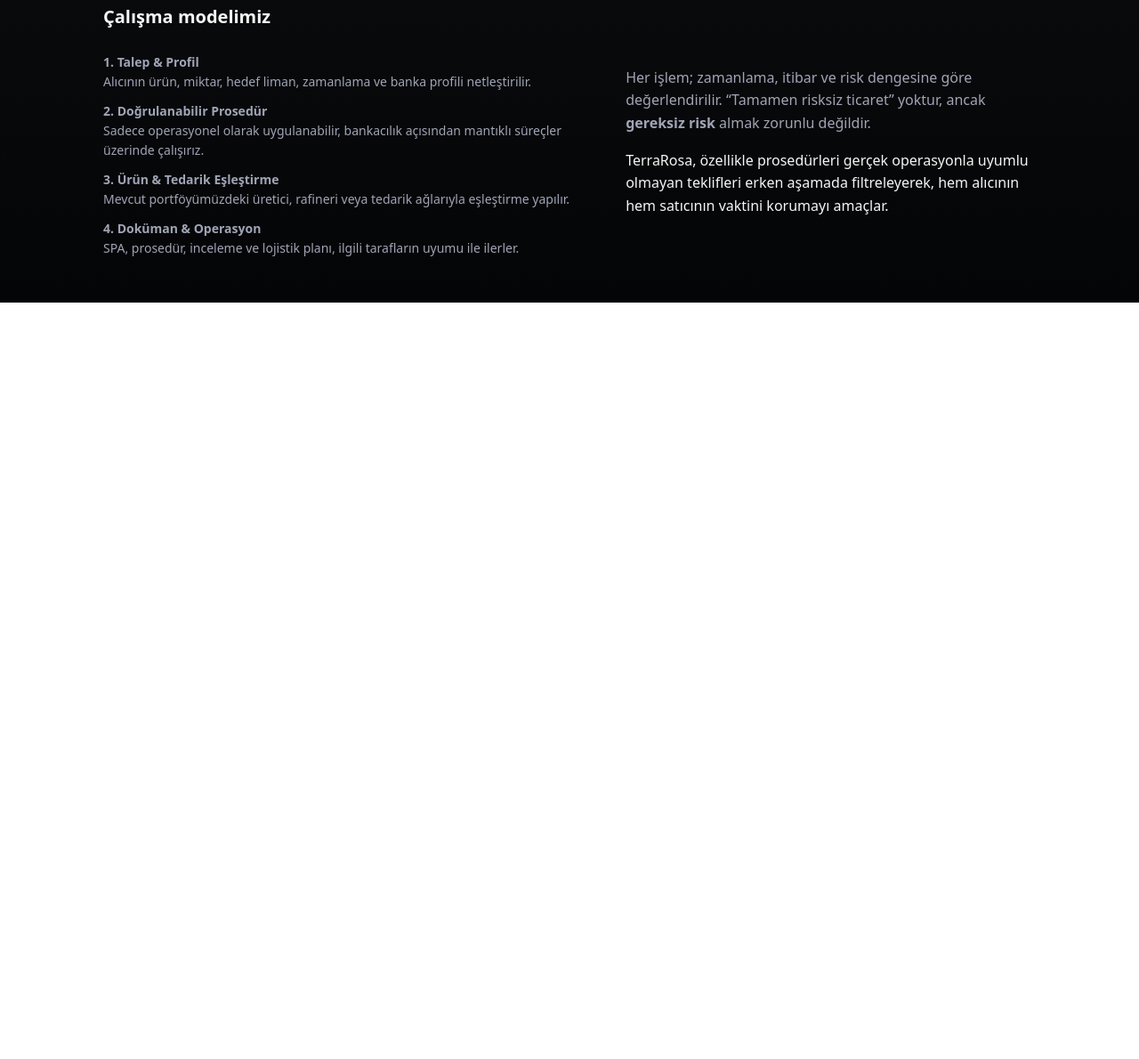
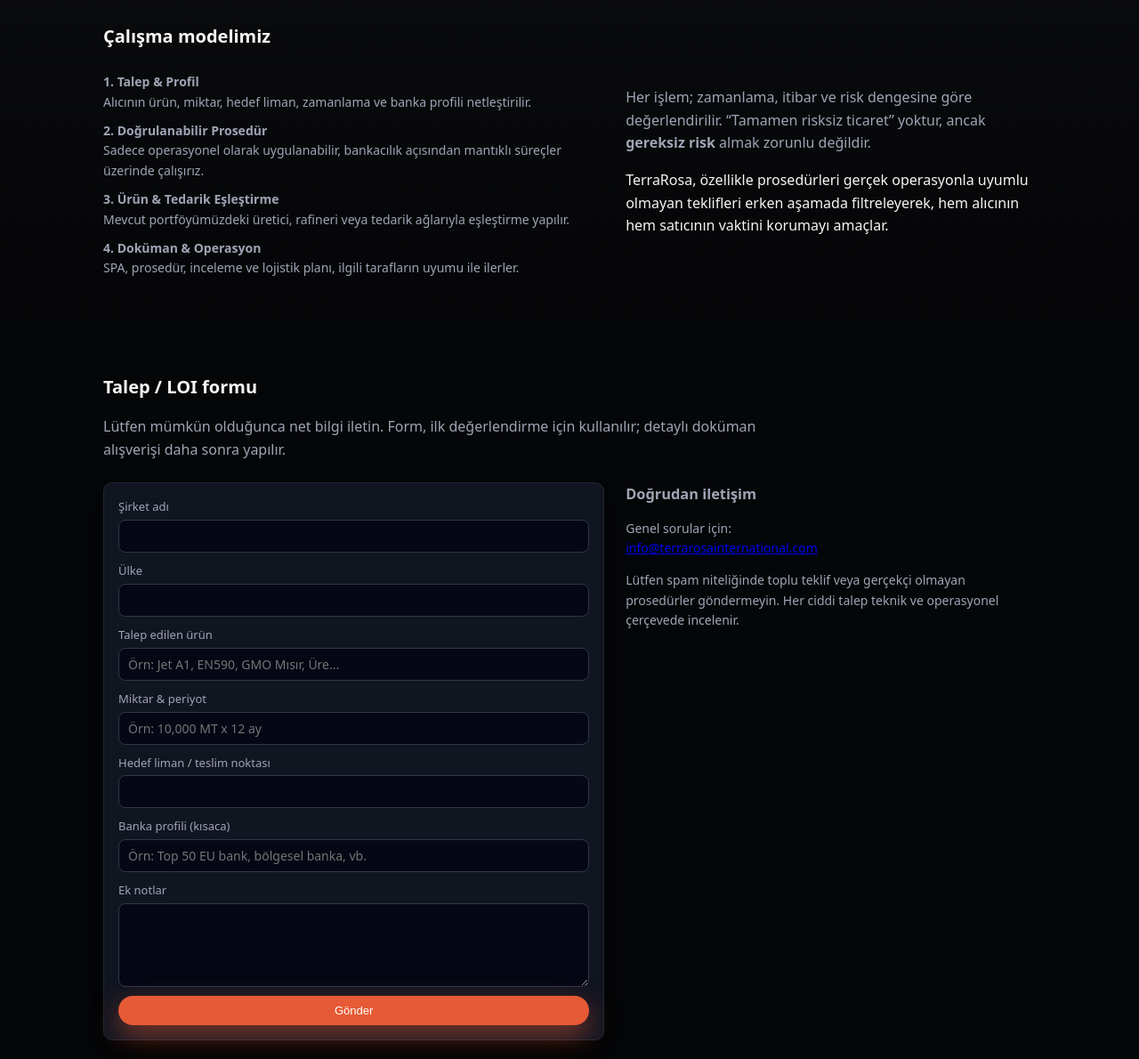
Before and after one commit to tariktoprakakalin/terrarosainternational.github.io, a plain HTML site: page index.html in a window 1280 px wide. Shown: the part 1607-2797 px from the top of the page at 89% size. Before the commit the page ends 1947 px from the top, so only its background shows below. Drawn offline with Linux system fonts and the light colour scheme.

Commit message:
Update index.html
cookiebot gtm falan

```diff
--- a/index.html
+++ b/index.html
@@ -1,13 +1,45 @@
 <!DOCTYPE html>
 <html lang="tr">
 <head>
+  <!-- Google Tag Manager -->
+  <script>(function(w,d,s,l,i){w[l]=w[l]||[];w[l].push({'gtm.start':
+  new Date().getTime(),event:'gtm.js'});var f=d.getElementsByTagName(s)[0],
+  j=d.createElement(s),dl=l!='dataLayer'?'&l='+l:'';j.async=true;j.src=
+  'https://www.googletagmanager.com/gtm.js?id='+i+dl;f.parentNode.insertBefore(j,f);
+  })(window,document,'script','dataLayer','GTM-NDSLG54H');</script>
+  <!-- End Google Tag Manager -->
+
+  <script src="https://web.cmp.usercentrics.eu/modules/autoblocker.js"></script>
+  <script id="usercentrics-cmp" src="https://web.cmp.usercentrics.eu/ui/loader.js" data-settings-id="uRzMeo-GwCge-z" async></script>
+
   <meta charset="UTF-8" />
-  <title>TerraRosa International</title>
   <meta name="viewport" content="width=device-width, initial-scale=1" />
-  <meta name="description" content="TerraRosa International - Global emtia tedarik ve ticaret ağı. Enerji, tarım ve endüstriyel ham maddelerde ürün odaklı çözümler.">
+  <title>TerraRosa International – Global Emtia Tedarik ve Ticaret Ağı</title>
+  <meta name="description" content="Enerji, tarım ve endüstriyel hammaddelerde ürün odaklı global tedarik ve ticaret ağı. Doğrulanmış tedarikçiler ve gerçek talep için TerraRosa International.">
+  <meta name="robots" content="index, follow">
+
+  <link rel="alternate" href="https://terrarosainternational.com/index.html" hreflang="tr" />
+  <link rel="alternate" href="https://terrarosainternational.com/en.html" hreflang="en" />
+
+  <meta property="og:title" content="TerraRosa International – Global Emtia Tedarik ve Ticaret Ağı">
+  <meta property="og:description" content="Ürün odaklı, prosedür filtresi güçlü bağımsız ticaret ağı. Enerji, tarım ve endüstriyel hammaddeler.">
+  <meta property="og:url" content="https://terrarosainternational.com/">
+  <meta property="og:image" content="https://terrarosainternational.com/logo.png">
+  <meta property="og:type" content="website">
+
+  <meta name="twitter:card" content="summary_large_image">
+  <meta name="twitter:title" content="TerraRosa International">
+  <meta name="twitter:description" content="Global emtia akışını ürün odaklı yöneten bağımsız ticaret ağı.">
+  <meta name="twitter:image" content="https://terrarosainternational.com/logo.png">
+
   <link rel="stylesheet" href="style.css" />
 </head>
 <body>
+  <!-- Google Tag Manager (noscript) -->
+  <noscript><iframe src="https://www.googletagmanager.com/ns.html?id=GTM-NDSLG54H"
+  height="0" width="0" style="display:none;visibility:hidden"></iframe></noscript>
+  <!-- End Google Tag Manager (noscript) -->
+
   <header class="tr-header">
     <div class="tr-container tr-nav">
       <div class="tr-logo">
@@ -38,7 +70,7 @@
             <a href="#products" class="tr-btn ghost">Mevcut Ürün Grupları</a>
           </div>
           <p class="tr-hero-note">
-            Not: Ürün uygunluğu <strong>daha önce rezerv edilmiş satışlara</strong> göre
+            Not: Ürün uygunluğu <strong>önceden rezerve edilmiş satışlara</strong> göre
             dinamiktir. Her talep ayrı değerlendirilir.
           </p>
         </div>
@@ -99,7 +131,7 @@
             <h3>Prosedür &amp; Risk Filtreleme</h3>
             <p>
               Uluslararası ticarette sahte prosedür ve gerçekçi olmayan teklifleri
-              filtreleyen, operasyonel olarak uygulanabilir süreçler.
+              erken aşamada filtreleyerek, operasyonel olarak uygulanabilir süreçlere odaklanırız.
             </p>
           </div>
           <div class="tr-card">
@@ -179,4 +211,85 @@
             <p>
               TerraRosa, özellikle prosedürleri gerçek operasyonla uyumlu olmayan teklifleri
               erken aşamada filtreleyerek, hem alıcının hem satıcının vaktini korumayı amaçlar.
-            </
+            </p>
+          </div>
+        </div>
+      </div>
+    </section>
+
+    <!-- İLETİŞİM / FORM -->
+    <section id="contact" class="tr-section">
+      <div class="tr-container">
+        <h2>Talep / LOI formu</h2>
+        <p class="tr-lead">
+          Lütfen mümkün olduğunca net bilgi iletin. Form, ilk değerlendirme için kullanılır;
+          detaylı doküman alışverişi daha sonra yapılır.
+        </p>
+
+        <div class="tr-grid-2">
+          <form class="tr-form" method="POST" action="YOUR_FORM_ENDPOINT_HERE">
+            <!-- Buraya Formspree / Netlify / kendi endpoint’in gelecek -->
+            <div class="tr-field">
+              <label for="company">Şirket adı</label>
+              <input type="text" id="company" name="company" required />
+            </div>
+
+            <div class="tr-field">
+              <label for="country">Ülke</label>
+              <input type="text" id="country" name="country" required />
+            </div>
+
+            <div class="tr-field">
+              <label for="product">Talep edilen ürün</label>
+              <input type="text" id="product" name="product" placeholder="Örn: Jet A1, EN590, GMO Mısır, Üre..." required />
+            </div>
+
+            <div class="tr-field">
+              <label for="volume">Miktar &amp; periyot</label>
+              <input type="text" id="volume" name="volume" placeholder="Örn: 10,000 MT x 12 ay" />
+            </div>
+
+            <div class="tr-field">
+              <label for="port">Hedef liman / teslim noktası</label>
+              <input type="text" id="port" name="port" />
+            </div>
+
+            <div class="tr-field">
+              <label for="bank">Banka profili (kısaca)</label>
+              <input type="text" id="bank" name="bank" placeholder="Örn: Top 50 EU bank, bölgesel banka, vb." />
+            </div>
+
+            <div class="tr-field">
+              <label for="message">Ek notlar</label>
+              <textarea id="message" name="message" rows="4"></textarea>
+            </div>
+
+            <button type="submit" class="tr-btn primary full">Gönder</button>
+          </form>
+
+          <div class="tr-contact-info">
+            <h3>Doğrudan iletişim</h3>
+            <p>
+              Genel sorular için:<br/>
+              <a href="mailto:info@terrarosainternational.com">info@terrarosainternational.com</a>
+            </p>
+            <p>
+              Lütfen spam niteliğinde toplu teklif veya gerçekçi olmayan prosedürler göndermeyin.
+              Her ciddi talep teknik ve operasyonel çerçevede incelenir.
+            </p>
+          </div>
+        </div>
+      </div>
+    </section>
+  </main>
+
+  <footer class="tr-footer">
+    <div class="tr-container">
+      <span>© <span id="year"></span> TerraRosa International. All rights reserved.</span>
+    </div>
+    <script>
+      document.getElementById("year").textContent = new Date().getFullYear();
+    </script>
+  </footer>
+</body>
+</html>
```
